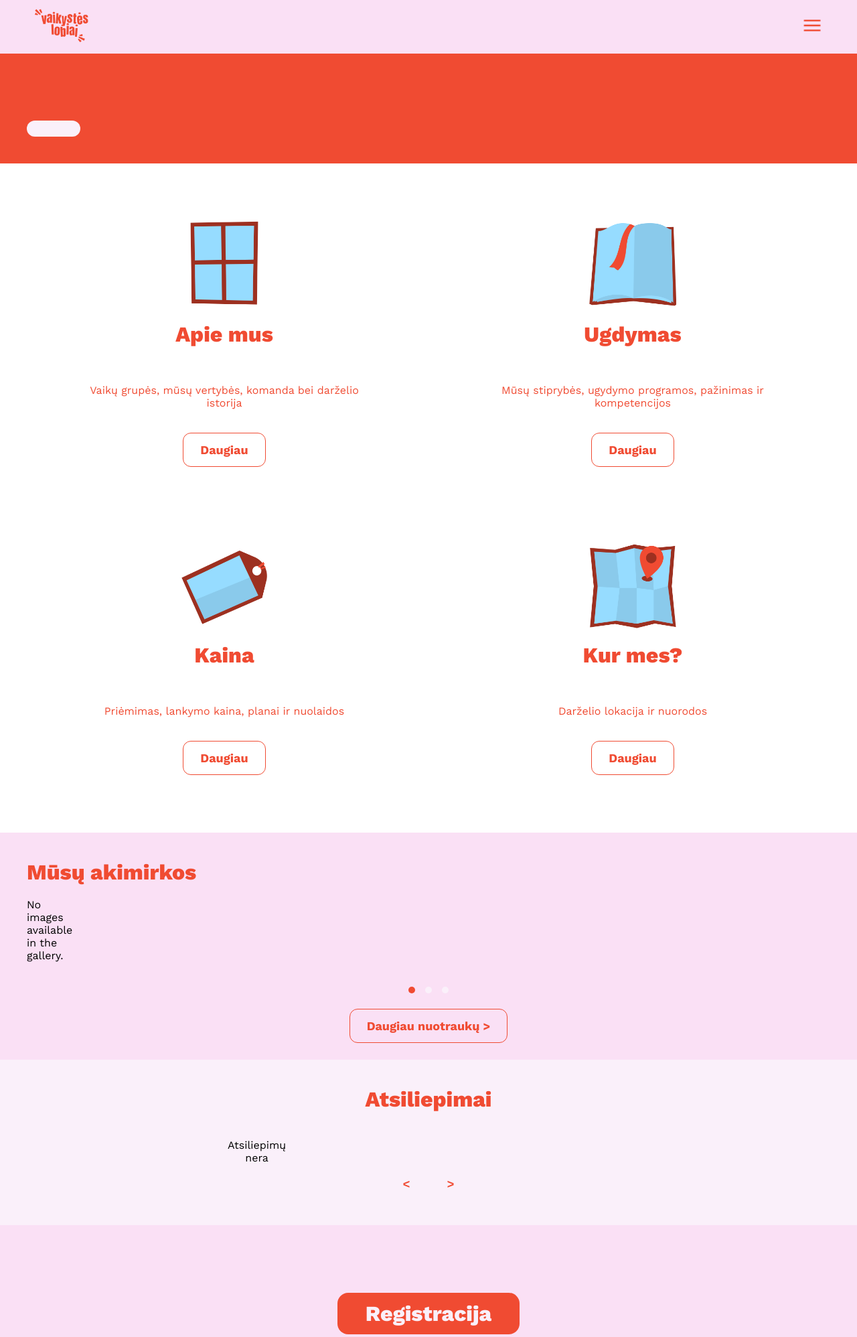
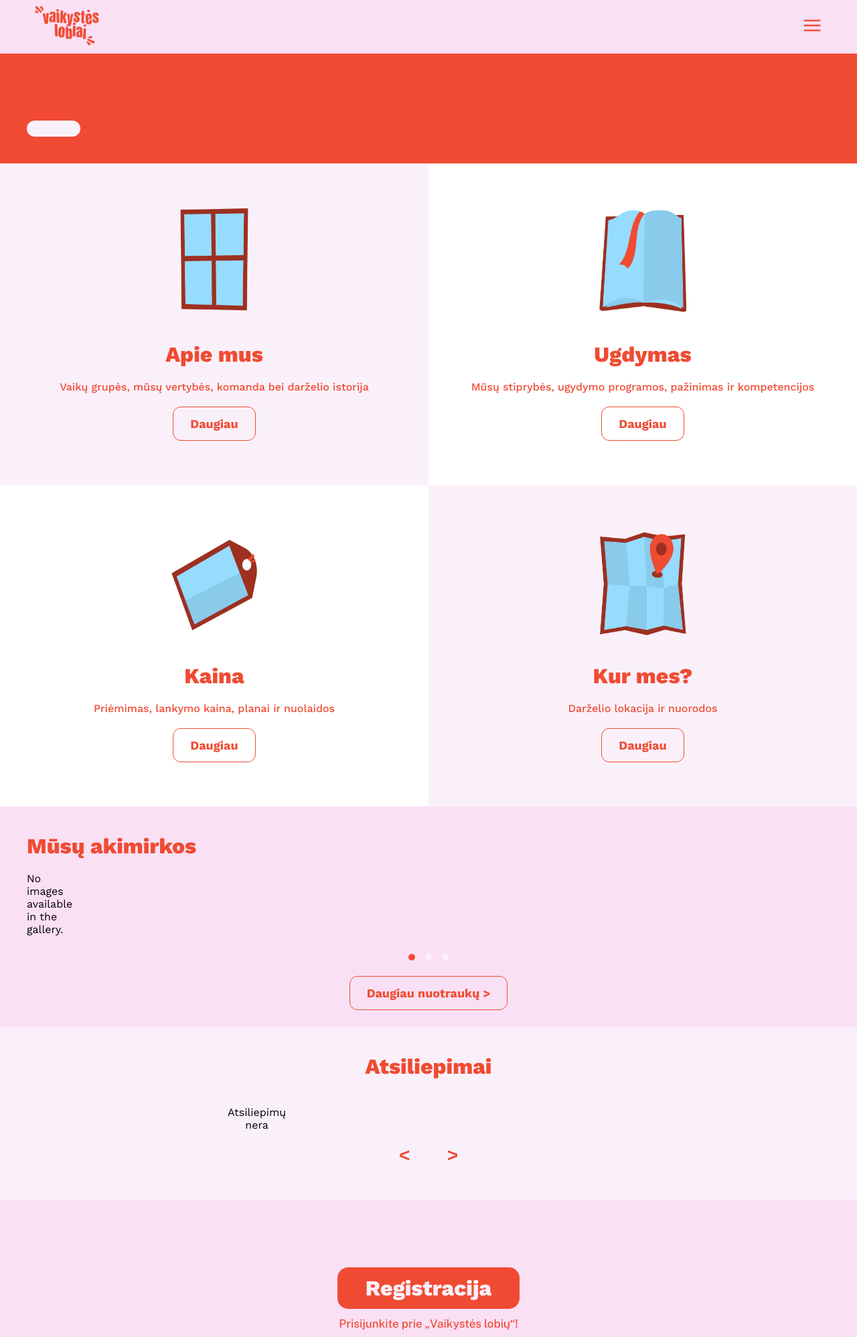
Before and after one commit to Balikas4/vaikystes_lobiai, a Django app: page / in a window 1280 px wide. Shown: the top 1996 px of the page at 67% size. Run offline with Django 5.2, Linux system fonts and the light colour scheme; data that the repository does not hold is empty; some libraries are stand-ins or nearby versions.

Commit message:
edit: css and html

```diff
--- a/vaikystes_lobiai/core/static/css/style.css
+++ b/vaikystes_lobiai/core/static/css/style.css
@@ -45,6 +45,9 @@ p , h2{
 
 /* Header styling */
 header {
+    position: sticky;
+    top: 0;
+    z-index: 1000;
     background-color: #FAE0F5; /* Light pink background */
     height: 112px;
     display: flex;
@@ -127,6 +130,10 @@ nav ul li a:hover::after {
 .register-red-header:active, .register-red:active {
     background-color: #d73b28; /* Slightly darker shade on click */
     transform: scale(1); /* Optionally reset scale to prevent jump on click */
+}
+
+.grid-item1, .grid-item3 {
+    background-color: #FAF0FA;
 }
 
 /* Footer styling */
@@ -373,7 +380,7 @@ blockquote {
 /* Navigation Bubbles */
 .navigation {
     text-align: center;
-    margin-top: 32px;
+    margin-top: 22px;
 }
 
 .navigation .bubble {
@@ -422,6 +429,7 @@ blockquote cite {
 
 /* Wrapper for testimonial items */
 .testimonials-wrapper {
+    gap: 20px;
     display: flex;
     transition: transform 0.5s ease-in-out;
     width: auto; /* Let the width be determined by the number of items */
@@ -629,8 +672,17 @@ blockquote cite {
     background: transparent; /* Button background color */
     color: #F04B32;
     cursor: pointer;
-    font-size: 18px;
+    font-size: 28px;
     margin: 0 5px;
+}
+
+.routines-navigation h3{
+    margin: 0px;
+}
+
+.footer-block1 {
+    display: flex;
+    flex-direction: row;
 }
 
 /* Gallery Container */
@@ -925,6 +984,7 @@ form input {
     display: grid;
     grid-template-columns: repeat(auto-fit, minmax(250px, 1fr));
     place-items: center;
+    padding: 0px !important;
 }
 
 /* Grid items */
@@ -933,14 +993,17 @@ form input {
     flex-direction: column;
     align-items: center;
     text-align: center;
-    padding: 46px 70px;
+    width: 100%;
+    height: 480px;
+    justify-content: center;
     gap: 20px;
 }
 
 /* Grid images */
 .grid-image {
     width: 130px;
-    height: auto;
+    height: 160px;
+    padding-bottom: 20px;
 }
 
 /* Grid text */
@@ -948,6 +1011,7 @@ form input {
     margin: 15px 0;
     font-size: 16px;
     color: #F04B32;
+    font-weight: 500;
 }
 
 .grid-item h3 {
@@ -955,6 +1019,11 @@ form input {
     font-size: 48px;
     font-weight: 800;
     font-family: 'Work Sans', sans-serif;
+    margin: 0px;
+}
+
+.grid-item p {
+    margin: 0px;
 }
 
 
@@ -964,7 +1033,7 @@ form input {
 
 
 .header-logo {
-    height: 50px; /* Adjust as needed */
+    height: 80px; /* Adjust as needed */
 }
 
 nav {
@@ -997,6 +1066,16 @@ nav {
 
 /* Responsive styles */
 @media (max-width: 1400px) {
+    .grid-text  {
+        font-size: 16px;
+        font-weight: 500;
+    }
+    .grid-item4 {
+        background-color: #FAF0FA;
+    }
+    .grid-item3 {
+        background-color: #FFFFFF;
+    }
     nav {
         position: static;
         align-items: stretch;
@@ -1031,7 +1110,6 @@ nav {
     }
     .grid-container {
         display: grid;
-        gap: 20px; /* Adjust gap between grid items as needed */
         grid-template-columns: repeat(2, 1fr); /* 2 equal columns */
     }
     .hero-text-main {
@@ -1039,6 +1117,9 @@ nav {
     }
     header {
         height: 80px;
+    }
+    .header-logo {
+        height: 60px;
     }
     #nav-menu {
         display: none;
--- a/vaikystes_lobiai/core/templates/base.html
+++ b/vaikystes_lobiai/core/templates/base.html
@@ -7,6 +7,7 @@
     <meta name="viewport" content="width=device-width, initial-scale=1.0">
     <link rel="stylesheet" href="{% static 'css/style.css' %}">
     <link href="https://fonts.googleapis.com/css2?family=Work+Sans:wght@400;500;600;700;800;900&family=Public+Sans:wght@400;500;600;700;800;900&display=swap" rel="stylesheet">
+    <link href="https://fonts.googleapis.com/css2?family=Inter:wght@700&display=swap" rel="stylesheet">
     <link rel="apple-touch-icon" sizes="180x180" href="{% static 'images/apple_touch_icon.png.png' %}">
     <link rel="icon" type="image/png" sizes="32x32" href="{% static 'images/favicon-32x32.png' %}">
     <link rel="icon" type="image/png" sizes="16x16" href="{% static 'images/favicon-16x16.png' %}">
@@ -15,6 +16,7 @@
     <title>{% block title %}Vaikystės lobiai{% endblock %}</title>
 </head>
 <body>
+    <div class="main-container">
         <header>
             <a href="{% url 'home' %}"><img src="{% static 'images/logo-header.png' %}" alt="Kindergarten Logo" class="header-logo"></a>
             <nav>
@@ -89,5 +91,6 @@
                 });
             });
         </script>
+    </div>
 </body>
 </html>
--- a/vaikystes_lobiai/core/templates/education.html
+++ b/vaikystes_lobiai/core/templates/education.html
@@ -36,7 +36,7 @@
     </div>
 </section>
 <!-- Hero Section -->
-<section class="hero">
+<section class="hero fiznis-background">
     <div class="hero-text hero-text-education">
         <h1>Fizinis aktyvumas</h1>
         <p>Fizinis aktyvumas – svarbiausia ikimokyklinio amžiaus vaiko laisvalaikio praleidimo forma, kuri užtikrina gerą sveikatą bei socialinę ir emocinę gerovę.</p>
@@ -64,7 +64,7 @@
     </div>
 </section>
 <!-- Hero Section -->
-<section class="hero hero-education">
+<section class="hero hero-education fiznis-background">
     <div class="hero-text ">
         <h1>Pažinimo džiaugsmas</h1>
         <p>Pažinimo džiaugsmas arba kognityvinių-pažintinių kompetencijų ugdymas. Vaiko domėjimasis viskuo, kas yra aplink, gebėjimas sutelkti dėmesį, suvokti, įsiminti, samprotauti, spręsti problemas, kritiškai mąstyti, gebėjimas taikyti įvairius pasaulio pažinimo būdus: stebėti, klausinėti, eksperimentuoti, prognozuoti, ieškoti informacijos formuoja pažinimo kompetencijai būtinus įgūdžius.</p>
--- a/vaikystes_lobiai/core/templates/main.html
+++ b/vaikystes_lobiai/core/templates/main.html
@@ -20,7 +20,7 @@
 </section>
 
 <section class="grid-container">
-    <div class="grid-item">
+    <div class="grid-item grid-item1">
         <img src="{% static 'images/Apie_mus.png' %}" alt="Image 1" class="grid-image">
         <h3>Apie mus</h3>
         <p class="grid-text">Vaikų grupės, mūsų vertybės, komanda bei darželio istorija</p>
@@ -32,13 +32,13 @@
         <p class="grid-text">Mūsų stiprybės, ugydymo programos, pažinimas ir kompetencijos</p>
         <a href="{% url 'education' %}" class="grid-link see-trough-link">Daugiau</a>
     </div>
-    <div class="grid-item">
+    <div class="grid-item grid-item3">
         <img src="{% static 'images/Kaina.png' %}" alt="Image 3" class="grid-image">
         <h3>Kaina</h3>
         <p class="grid-text">Priėmimas, lankymo kaina, planai ir nuolaidos</p>
         <a href="{% url 'admissions' %}" class="grid-link see-trough-link">Daugiau</a>
     </div>
-    <div class="grid-item">
+    <div class="grid-item grid-item4">
         <img src="{% static 'images/Kur_mes.png' %}" alt="Image 4" class="grid-image">
         <h3>Kur mes?</h3>
         <p class="grid-text">Darželio lokacija ir nuorodos</p>
@@ -146,10 +146,11 @@
         const nextButton = document.querySelector('.nav-button.next');
         const totalItems = items.length;
         let currentIndex = 0;
+        let autoSlideInterval; // Variable to store the interval for auto-sliding
 
         // Function to get the correct item width based on screen size
         function getItemWidth() {
-            return window.innerWidth <= 600 ? 300 : 600; // 300px for mobile, 600px for desktop
+            return window.innerWidth <= 600 ? 320 : 620; // 300px for mobile, 600px for desktop
         }
 
         // Set the wrapper and items' widths based on screen size
@@ -169,28 +170,57 @@
         }
 
         nextButton.addEventListener('click', () => {
+            goToNext();
+        });
+
+        prevButton.addEventListener('click', () => {
+            goToPrev();
+        });
+
+        // Function to go to the next slide
+        function goToNext() {
             if (currentIndex < totalItems - 1) {
                 currentIndex++;
             } else {
                 currentIndex = 0; // Loop back to the first item
             }
             updateCarousel();
-        });
+        }
 
-        prevButton.addEventListener('click', () => {
+        // Function to go to the previous slide
+        function goToPrev() {
             if (currentIndex > 0) {
                 currentIndex--;
             } else {
                 currentIndex = totalItems - 1; // Loop back to the last item
             }
             updateCarousel();
-        });
+        }
+
+        // Function to start auto-slide
+        function startAutoSlide() {
+            autoSlideInterval = setInterval(goToNext, 3000); // Change every 3 seconds
+        }
+
+        // Function to stop auto-slide
+        function stopAutoSlide() {
+            clearInterval(autoSlideInterval);
+        }
 
         // Initialize carousel
         setCarouselWidths();
 
         // Adjust carousel on window resize
         window.addEventListener('resize', setCarouselWidths);
+
+        // Start auto-slide
+        startAutoSlide();
+
+        // Stop auto-slide on user interaction (clicks) and restart after some time
+        nextButton.addEventListener('click', stopAutoSlide);
+        prevButton.addEventListener('click', stopAutoSlide);
+        wrapper.addEventListener('mouseover', stopAutoSlide);
+        wrapper.addEventListener('mouseleave', startAutoSlide);
     });
 </script>
 {% endblock %}
--- a/vaikystes_lobiai/core/templates/nutrition.html
+++ b/vaikystes_lobiai/core/templates/nutrition.html
@@ -53,7 +53,7 @@
 </section>
 
 <!-- Video  -->
-<section>
+<section class="video-section">
     <h1>{{ video.title }}</h1>
     <div class="video-container">
         <div style="position: relative; overflow: hidden; padding-top: 56.25%;">
```
Also changed, not shown: other parts of vaikystes_lobiai/core/static/css/style.css (+48 -6 lines), vaikystes_lobiai/core/templates/register.html (+8 -6 lines). Lines whose indentation alone changed are shown as unchanged.
